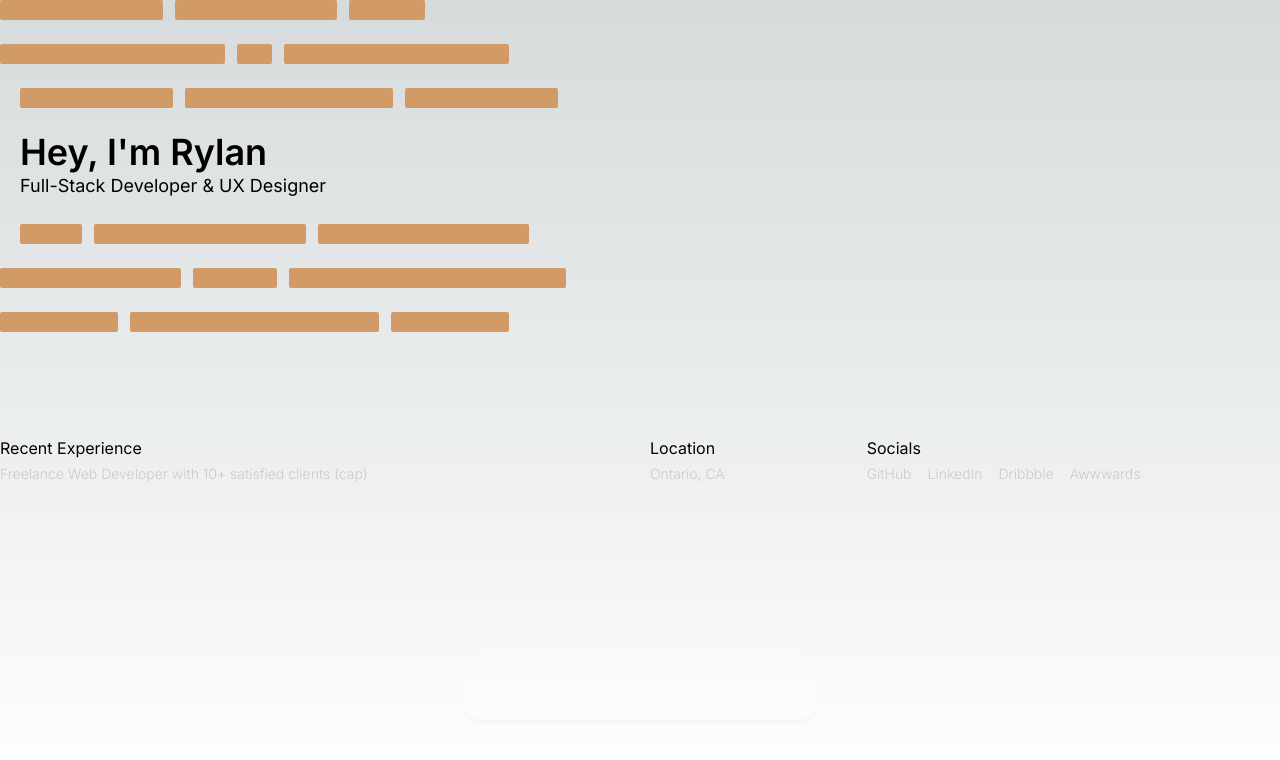
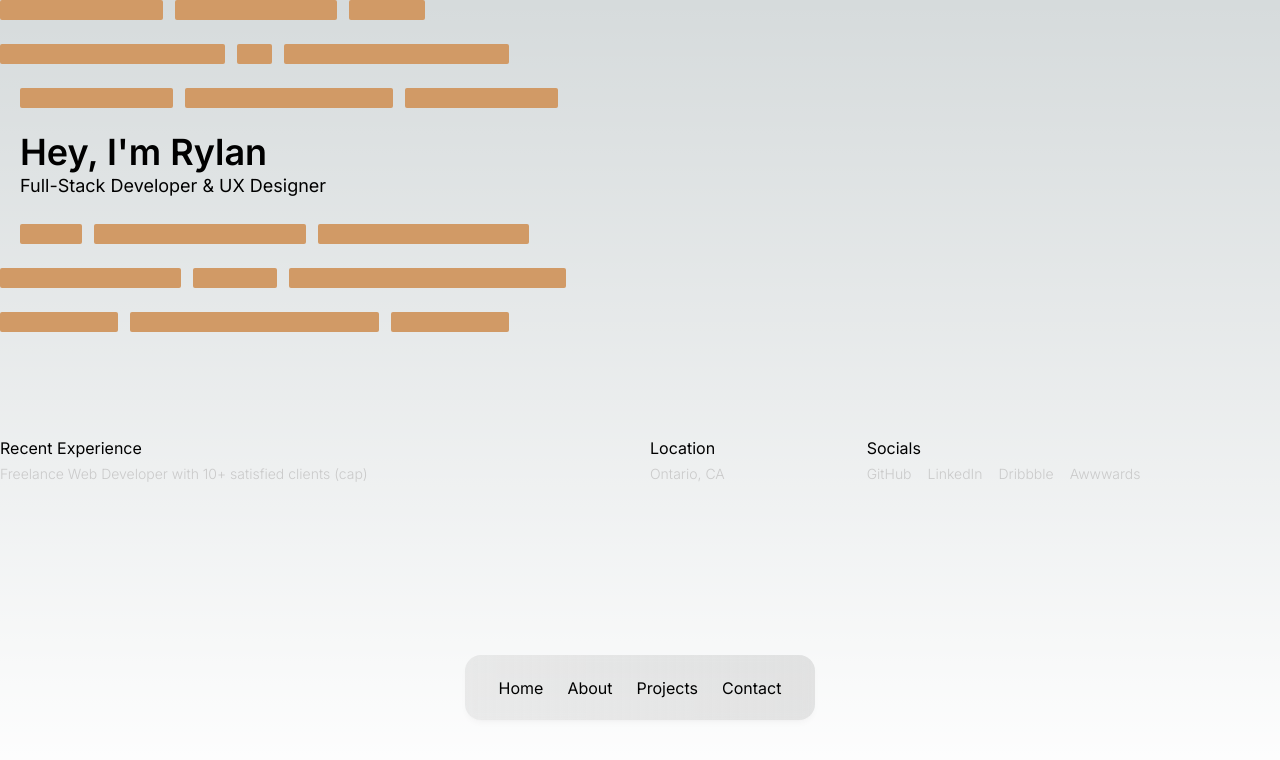
Before and after one commit to RylanHiltz/personal-portfolio, a Next.js app: page / in a window 1280 px wide. Shown: the top 760 px of the page. Built offline with nearby package versions, Linux system fonts and the light colour scheme.

Commit message:
Integrate links from data.ts into navbar

```diff
--- a/app/components/NavBar.tsx
+++ b/app/components/NavBar.tsx
@@ -2,13 +2,28 @@
 
 import React from "react";
 import { motion } from "framer-motion";
+import { links } from "../lib/data";
+import Link from "next/link";
 
-const NavBar = () => {
+export default function NavBar() {
   return (
-    <div className="flex bg-white bg-opacity-20 shadow-md shadow-black/[0.03] backdrop-blur-[0.3rem] fixed bottom-20 justify-center self-center rounded-2xl h-full w-full max-w-[350px] max-h-[65px]">
-
+    <div className="flex justify-center self-center">
+      <div className=" bg-gradient-to-r from-[#C3C3C3]/30 to-[#5D5D5D]/15 bg-opacity-20 shadow-md shadow-black/[0.03] backdrop-blur-[0.3rem] fixed bottom-20  rounded-2xl h-full w-full max-w-[350px] max-h-[65px] justify-center px-3 flex">
+        <ul className="flex items-center justify-center gap-6">
+          {links.map((link) => (
+            <motion.li
+              key={link.hash}
+            >
+              <Link
+                className="hover:text-[#b1afae] transition"
+                href={link.hash}
+              >
+                {link.name}
+              </Link>
+            </motion.li>
+          ))}
+        </ul>
+      </div>
     </div>
   );
-};
-
-export default NavBar;
+}
```
